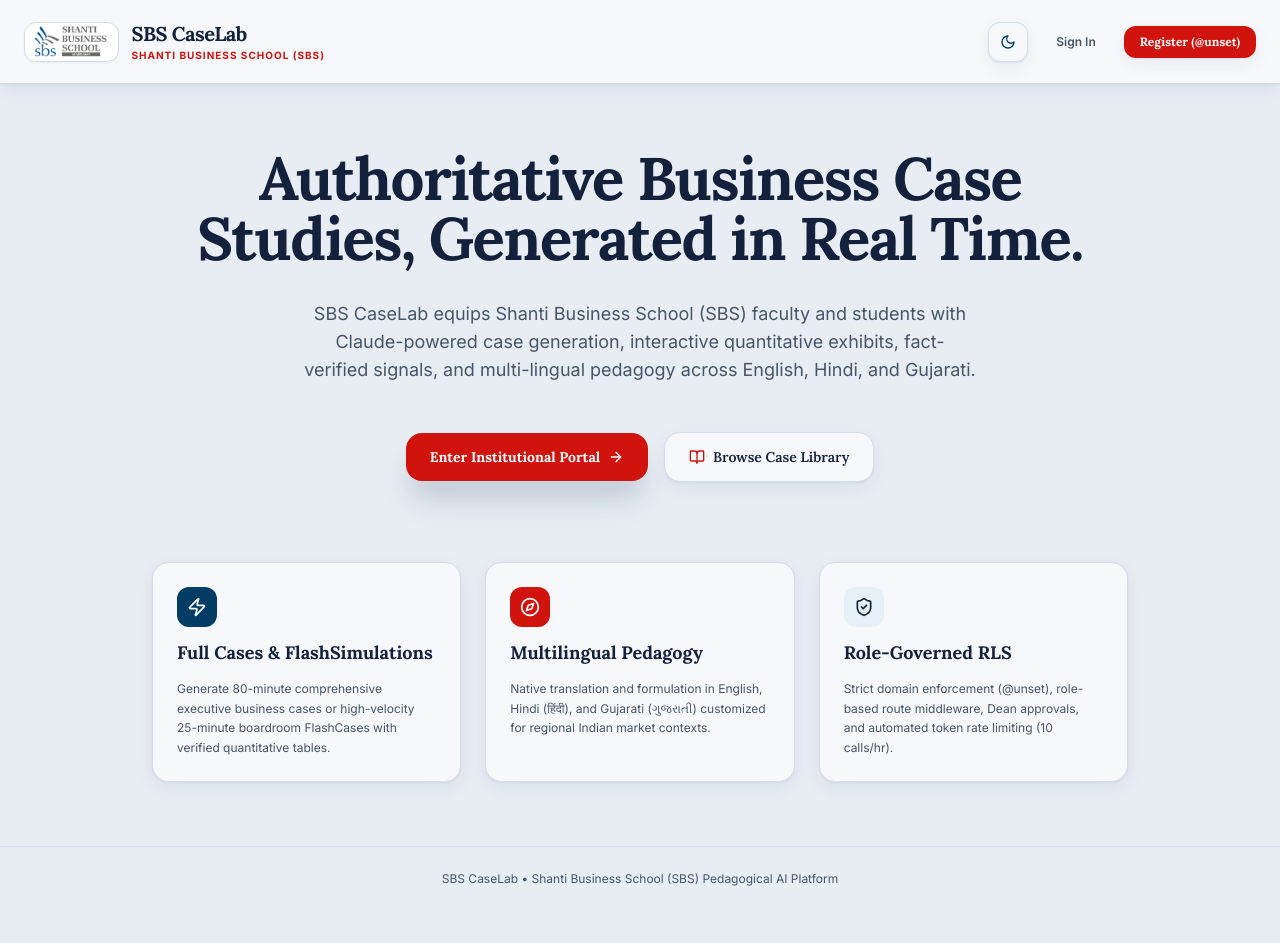
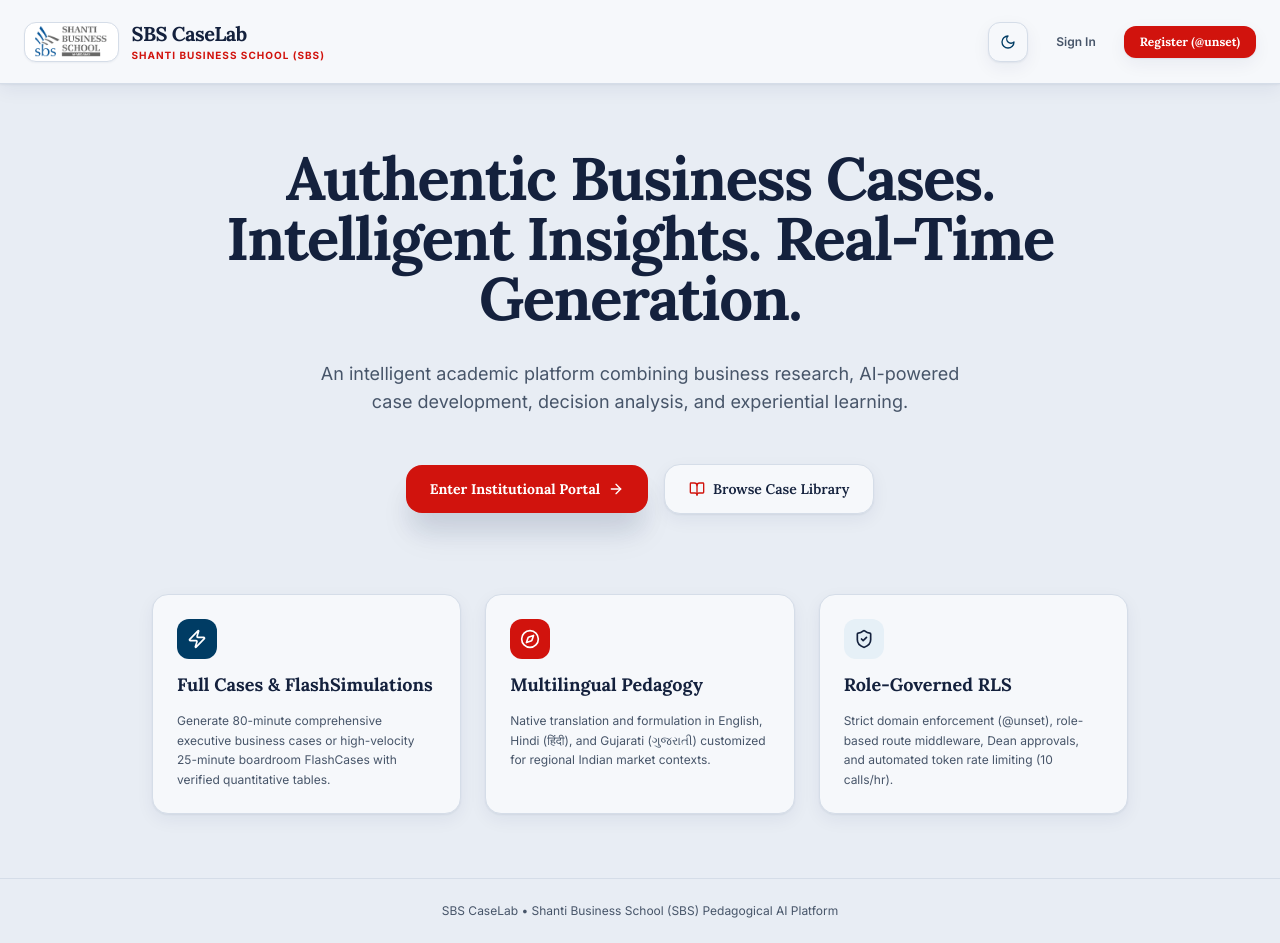
Before and after one commit to prachizala/Case_Lab, a Next.js app: page / in a window 1280 px wide. Before the commit the page ends 911 px from the top, so only its background shows below. Built offline with nearby package versions, Linux system fonts and the light colour scheme; no server answers.

Commit message:
fix(landing): update hero heading and platform description

```diff
--- a/src/app/page.tsx
+++ b/src/app/page.tsx
@@ -66,11 +66,11 @@ export default function HomePage() {
       {/* Hero Section */}
       <main className="max-w-5xl mx-auto px-6 py-16 text-center space-y-8">
         <h1 className="font-serif text-4xl sm:text-6xl font-extrabold text-text leading-tight tracking-tight max-w-4xl mx-auto">
-          Authoritative Business Case Studies, Generated in Real Time.
+          Authentic Business Cases. Intelligent Insights. Real-Time Generation.
         </h1>
 
         <p className="text-base sm:text-lg text-muted max-w-2xl mx-auto leading-relaxed font-sans">
-          {APP_NAME} equips {COLLEGE_NAME_WITH_SHORT} faculty and students with Claude-powered case generation, interactive quantitative exhibits, fact-verified signals, and multi-lingual pedagogy across English, Hindi, and Gujarati.
+          An intelligent academic platform combining business research, AI-powered case development, decision analysis, and experiential learning.
         </p>
 
         <div className="flex flex-wrap items-center justify-center gap-4 pt-4">
```
